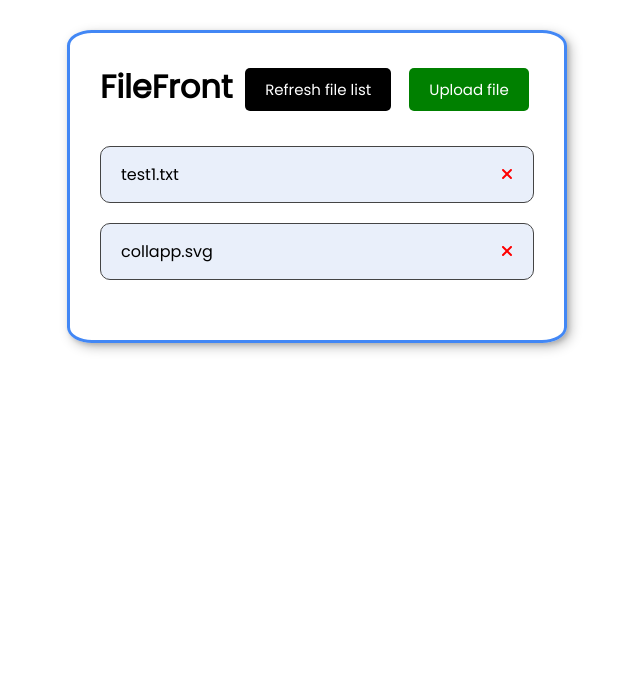
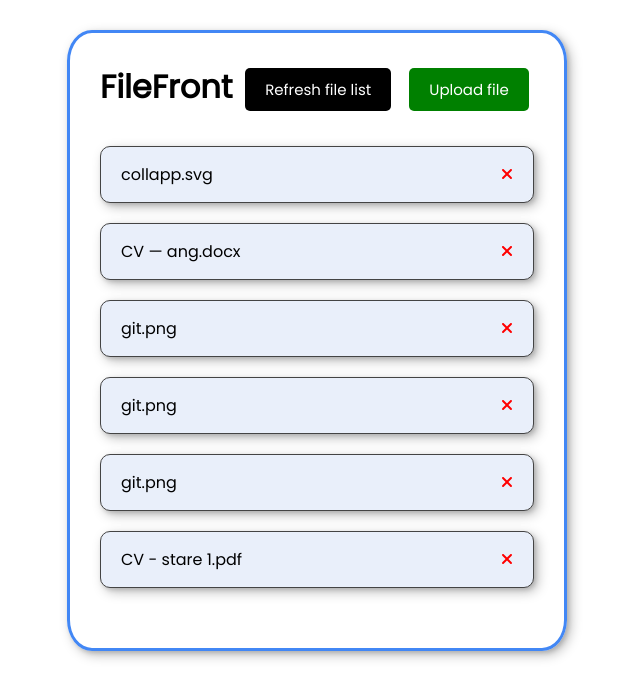
Before and after one commit to PepeKwapien/FileUploader, an Angular app in the folder FileFront/: page / in a window 1280 px wide. Shown: the top 698 px of the page, without its empty margins (323-963 px from the left). Built offline with nearby package versions, Linux system fonts and the light colour scheme; data requests are answered from the project's data file.

Commit message:
Finished basic styling

```diff
--- a/FileFront/db.json
+++ b/FileFront/db.json
@@ -1,12 +1,28 @@
 {
   "files": [
     {
-      "id": 1,
-      "filename": "test1.txt"
+      "filename": "collapp.svg",
+      "id": 1
     },
     {
-      "filename": "collapp.svg",
-      "id": 4
+      "filename": "CV — ang.docx",
+      "id": 3
+    },
+    {
+      "filename": "git.png",
+      "id": 5
+    },
+    {
+      "filename": "git.png",
+      "id": 7
+    },
+    {
+      "filename": "git.png",
+      "id": 8
+    },
+    {
+      "filename": "CV - stare 1.pdf",
+      "id": 10
     }
   ]
 }
--- a/FileFront/src/app/components/file-list-item/file-list-item.component.css
+++ b/FileFront/src/app/components/file-list-item/file-list-item.component.css
@@ -8,6 +8,8 @@ div {
   border: #444 solid;
   border-width: 1px;
   background-color: rgb(233, 239, 250);
+  box-shadow: 0.25em 0.25em 0.75em rgba(0, 0, 0, 0.25),
+    0.125em 0.125em 0.25em rgba(0, 0, 0, 0.15);
 }
 
 fa-icon {
--- a/FileFront/src/app/components/file-list/file-list.component.css
+++ b/FileFront/src/app/components/file-list/file-list.component.css
@@ -4,3 +4,10 @@
   flex-direction: column;
   align-content: center;
 }
+
+.empty {
+  margin-top: 40px;
+  text-align: center;
+  width: 100%;
+  height: 100%;
+}
--- a/FileFront/src/app/components/file-list/file-list.component.html
+++ b/FileFront/src/app/components/file-list/file-list.component.html
@@ -7,6 +7,6 @@
     ></app-file-list-item>
   </div>
   <ng-template #emptyList>
-    <div>File list is empty</div>
+    <div class="empty">File list is empty</div>
   </ng-template>
 </div>
```
